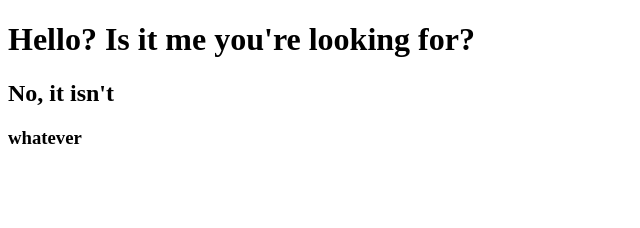
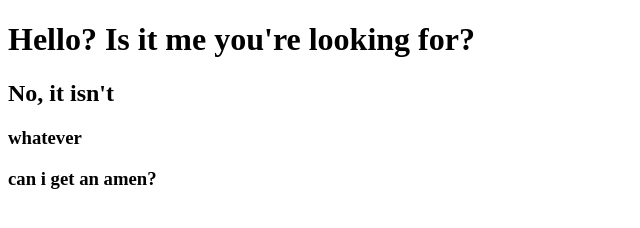
Before and after one commit to mquint18/BootcampTest1, a plain HTML site: page index.html in a window 1280 px wide. Shown: the whole page, without its empty margins (0-640 px from the left). Drawn offline with Linux system fonts and the light colour scheme.

Commit message:
new update

```diff
--- a/index.html
+++ b/index.html
@@ -11,6 +11,7 @@
     <h1>Hello? Is it me you're looking for?</h1>
     <h2>No, it isn't</h2>
     <h3> whatever </h3>
+    <h3>can i get an amen?</h3>
 </body>
 
 </html>
```
